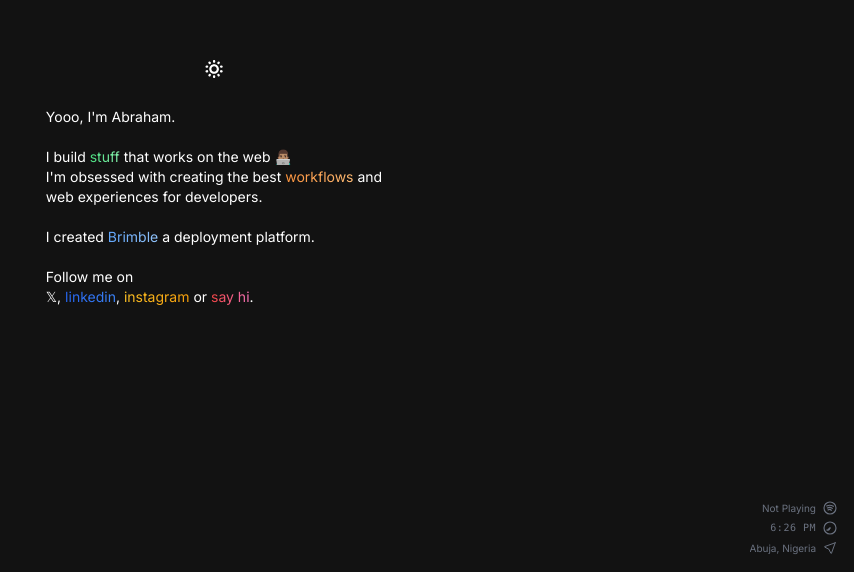
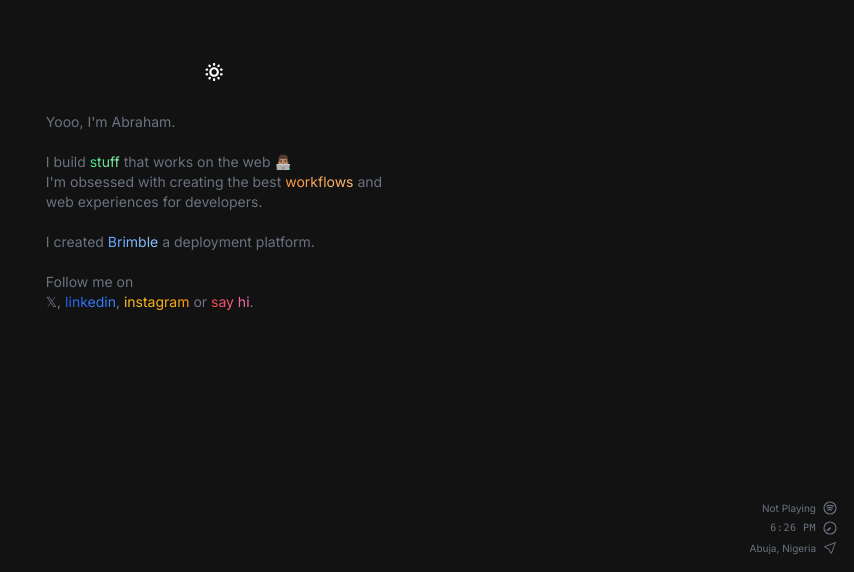
Before and after one commit to klef-dev/klef-dev, a Next.js app: page / in a window 1280 px wide. Shown: the part 228-800 px from the top of the page, without its empty margins (426-1280 px from the left). Built offline with nearby package versions, Linux system fonts and the light colour scheme.

Commit message:
fix: fix button issue

```diff
--- a/src/app/page.tsx
+++ b/src/app/page.tsx
@@ -19,7 +19,10 @@ export default function Home() {
     return (
         <main className="flex flex-col items-center justify-center min-h-screen w-screen">
             <div className="">
-                <button onClick={toggle}>
+                <button
+                    onClick={toggle}
+                    className="h-20 w-20 flex items-center justify-center"
+                >
                     {theme === "dark" ? (
                         <svg
                             fill="#fff"
@@ -73,7 +76,7 @@ export default function Home() {
                     )}
                 </button>
             </div>
-            <div className="max-w-2xl px-8 text-sm dark:text-gray-500">
+            <div className="max-w-2xl px-8 text-sm text-gray-500">
                 Yooo, I&apos;m Abraham.
                 <br />
                 <br />I build{" "}
@@ -90,7 +93,8 @@ export default function Home() {
                 I&apos;m obsessed with creating the best{" "}
                 <span className="relative cursor-default bg-gradient-to-r from-orange-400 to-orange-300 bg-clip-text text-transparent decoration-green-500 decoration-2 transition-all after:absolute after:-bottom-0 after:left-0 after:h-[2px] after:w-full after:scale-x-0 after:bg-gradient-to-r after:from-orange-400 after:to-orange-300 after:opacity-80 after:transition-transform after:duration-500 after:ease-spring hover:after:origin-left hover:after:scale-x-100 after:origin-right after:scale-x-0">
                     workflows
-                </span>{" "} and <br /> web experiences for developers.
+                </span>{" "}
+                and <br /> web experiences for developers.
                 <br />
                 <br />I created{" "}
                 <Link
@@ -99,7 +103,9 @@ export default function Home() {
                     target="_blank"
                 >
                     Brimble
-                </Link>{" "} a deployment platform.<br />
+                </Link>{" "}
+                a deployment platform.
+                <br />
                 <br />
                 Follow me on
                 <br />
```
